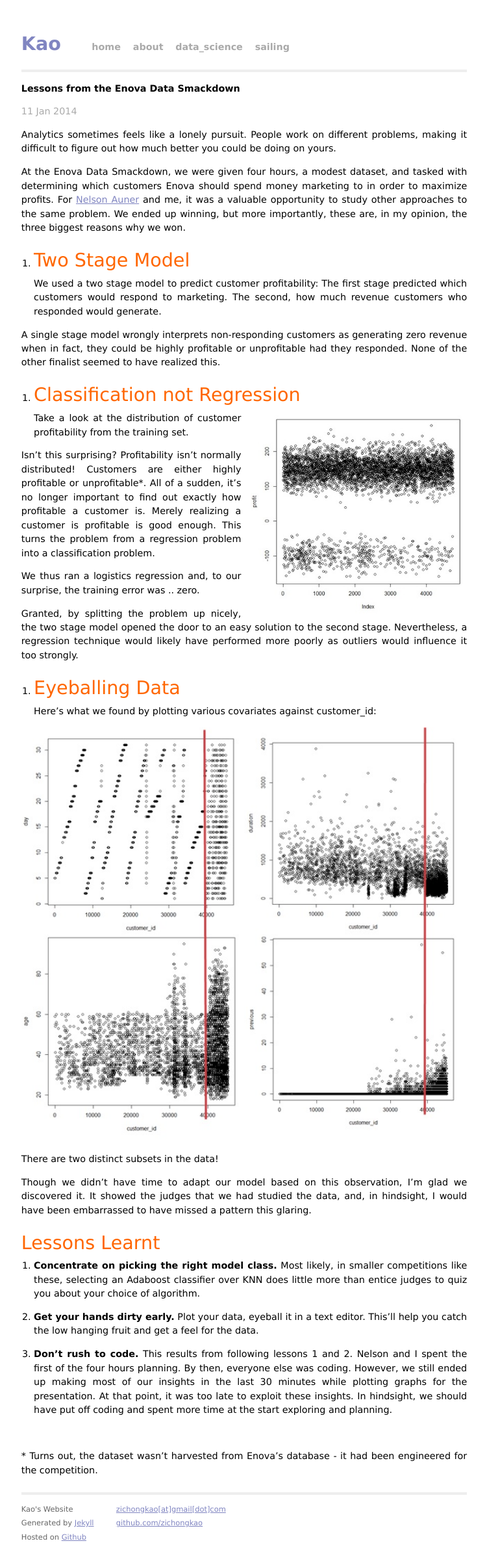
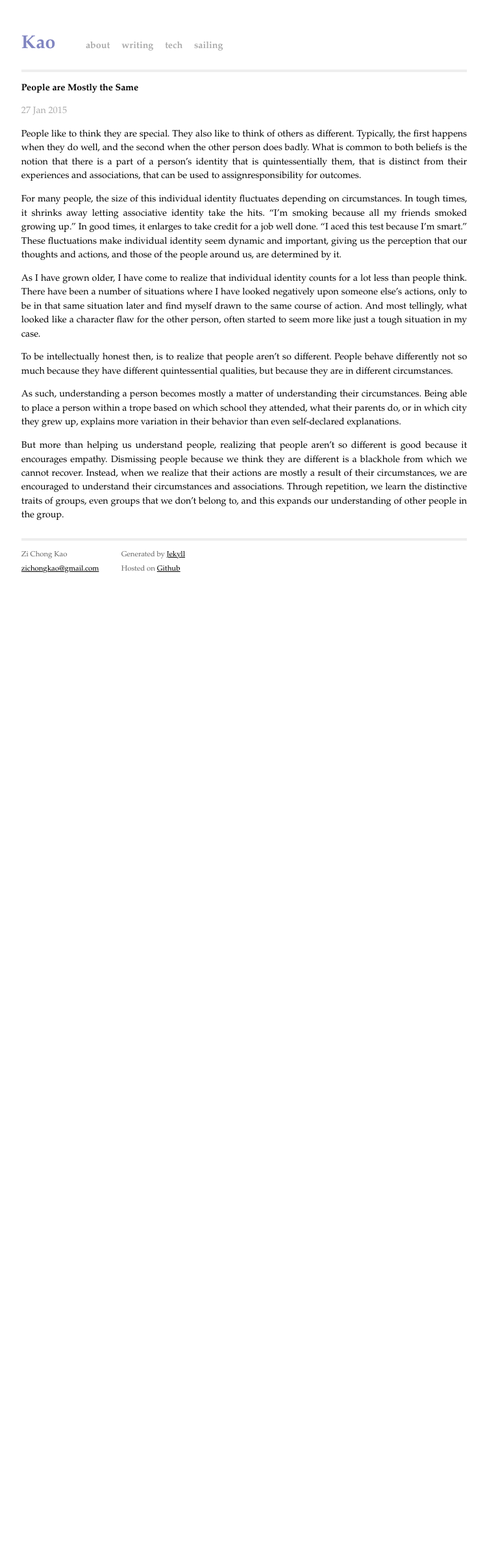
Before and after one commit to zichongkao/zichongkao.github.io, a Jekyll site: the page built from _posts/2014-01-11-enova.markdown, in a window 1280 px wide. Shown: the whole page at 65% size, without its empty margins (264-1014 px from the left). Built offline with Jekyll 4.4.1, drawn with Linux system fonts in a browser that asks for light colours; Markdown is read by kramdown in place of the engine named in the settings; after the commit the page ends 929 px from its top, so only the background shows below that.

Commit message:
Revamp font, posts, etc.

```diff
--- a/_config.yml
+++ b/_config.yml
@@ -1,3 +1,3 @@
 name: Kao
 markdown: redcarpet
-pygments: true
+highlighter: pygments
--- a/_layouts/default.html
+++ b/_layouts/default.html
@@ -3,7 +3,7 @@
     <head>
         <meta charset="utf-8">
         <meta http-equiv="X-UA-Compatible" content="IE=edge,chrome=1">
-        <meta name="description" content="Kao's Website">
+        <meta name="description" content="Kao">
         <meta name="keywords" content="zichongkao, kaozichong, kao, zi, chong, data science, sailing, analytics, uchicago">
 
         <title>{{ page.title }}</title>
@@ -21,9 +21,9 @@
         <div class="site">
           <div class="header">
             <h1 class="title"><a href="/">{{ site.name }}</a></h1>
-            <a class="extra" href="/">home</a>
-            <a class="extra" href="/about.html">about</a>
-            <a class="extra" href="/data_science.html">data_science</a>
+            <a class="extra" href="/index.html">about</a>
+            <a class="extra" href="/writing.html">writing</a>
+            <a class="extra" href="/tech.html">tech</a>
             <a class="extra" href="/sailing.html">sailing</a>
           </div>
 
@@ -32,19 +32,18 @@
           <div class="footer">
             <div class="contact">
               <p>
-                Kao's Website<br />
+                Zi Chong Kao<br />
+                <a href="mailto:zichongkao+web@gmail.com">zichongkao@gmail.com</a><br />
+                    <br />
+              </p>
+            </div>
+            <div class="contact">
+              <p>
                 Generated by <a href="http://jekyllrb.com/">Jekyll</a><br/>
                 Hosted on <a href="https://github.com/zichongkao/zichongkao.github.io">Github</a>
               </p>
             </div>
-            <div class="contact">
-              <p>
-                <a href="mailto:zichongkao+web@gmail.com">zichongkao[at]gmail[dot]com</a><br />
-                <a href="https://github.com/zichongkao">github.com/zichongkao</a><br />
-                    <br />
-              </p>
-            </div>
-          </div>
+                      </div>
         </div>
 
     </body>
--- a/_posts/2014-01-11-enova.markdown
+++ b/_posts/2014-01-11-enova.markdown
@@ -1,48 +1,18 @@
 ---
 layout: post
-title: "Lessons from the Enova Data Smackdown"
-date: 2014-01-11 02:54:29
-categories: data_science
+title: "People are Mostly the Same"
+date: 2015-01-27 02:54:29
+categories: writing
 ---
 
-Analytics sometimes feels like a lonely pursuit. People work on different problems, making it difficult to figure out how much better you could be doing on yours.
+People like to think they are special. They also like to think of others as different. Typically, the first happens when they do well, and the second when the other person does badly. What is common to both beliefs is the notion that there is a part of a person's identity that is quintessentially them, that is distinct from their experiences and associations, that can be used to assignresponsibility for outcomes.
 
-At the Enova Data Smackdown, we were given four hours, a modest dataset, and tasked with determining which customers Enova should spend money marketing to in order to maximize profits. For <a href='http://nelsonauner.com'>Nelson Auner</a> and me, it was a valuable opportunity to study other approaches to the same problem. We ended up winning, but more importantly, these are, in my opinion, the three biggest reasons why we won.
+For many people, the size of this individual identity fluctuates depending on circumstances. In tough times, it shrinks away letting associative identity take the hits. "I'm smoking because all my friends smoked growing up." In good times, it enlarges to take credit for a job well done. "I aced this test because I'm smart." These fluctuations make individual identity seem dynamic and important, giving us the perception that our thoughts and actions, and those of the people around us, are determined by it.
 
-1. Two Stage Model
-===============
-We used a two stage model to predict customer profitability: The first stage predicted which customers would respond to marketing. The second, how much revenue customers who responded would generate.
+As I have grown older, I have come to realize that individual identity counts for a lot less than people think. There have been a number of situations where I have looked negatively upon someone else's actions, only to be in that same situation later and find myself drawn to the same course of action. And most tellingly, what looked like a character flaw for the other person, often started to seem more like just a tough situation in my case.
 
-A single stage model wrongly interprets non-responding customers as generating zero revenue when in fact, they could be highly profitable or unprofitable had they responded. None of the other finalist seemed to have realized this.
+To be intellectually honest then, is to realize that people aren't so different. People behave differently not so much because they have different quintessential qualities, but because they are in different circumstances.
 
-2. Classification not Regression
-=============================
-Take a look at the distribution <img src='/pics/enova_graph.jpg' width='50%' style='float: right; margin-left: 1em;'>of customer profitability from the training set.
+As such, understanding a person becomes mostly a matter of understanding their circumstances. Being able to place a person within a trope based on which school they attended, what their parents do, or in which city they grew up, explains more variation in their behavior than even self-declared explanations.
 
-Isn't this surprising? Profitability isn't normally distributed! Customers are either highly profitable or unprofitable*. All of a sudden, it's no longer important to find out exactly how profitable a customer is. Merely realizing a customer is profitable is good enough. This turns the problem from a regression problem into a classification problem.
-
-We thus ran a logistics regression and, to our surprise, the training error was .. zero.
-
-Granted, by splitting the problem up nicely, the two stage model opened the door to an easy solution to the second stage. Nevertheless, a regression technique would likely have performed more poorly as outliers would influence it too strongly.
-
-3. Eyeballing Data
-===============
-Here's what we found by plotting various covariates against customer\_id:
-
-<img src='/pics/enova_four.jpg' width='100%' style=''>
-
-There are two distinct subsets in the data!
-
-Though we didn't have time to adapt our model based on this observation, I'm glad we discovered it. It showed the judges that we had studied the data, and, in hindsight, I would have been embarrassed to have missed a pattern this glaring.
-
-Lessons Learnt
-==============
-1. __Concentrate on picking the right model class.__ Most likely, in smaller competitions like these, selecting an Adaboost classifier over KNN does little more than entice judges to quiz you about your choice of algorithm.
-
-2. __Get your hands dirty early.__ Plot your data, eyeball it in a text editor. This'll help you catch the low hanging fruit and get a feel for the data.
-
-3. __Don't rush to code.__ This results from following lessons 1 and 2. Nelson and I spent the first of the four hours planning. By then, everyone else was coding. However, we still ended up making most of our insights in the last 30 minutes while plotting graphs for the presentation. At that point, it was too late to exploit these insights. In hindsight, we should have put off coding and spent more time at the start exploring and planning.
-
-<br>
-
-\* Turns out, the dataset wasn't harvested from Enova's database - it had been engineered for the competition.
+But more than helping us understand people, realizing that people aren't so different is good because it encourages empathy. Dismissing people because we think they are different is a blackhole from which we cannot recover. Instead, when we realize that their actions are mostly a result of their circumstances, we are encouraged to understand their circumstances and associations. Through repetition, we learn the distinctive traits of groups, even groups that we don't belong to, and this expands our understanding of other people in the group.
--- a/css/main.css
+++ b/css/main.css
@@ -14,14 +14,9 @@ html, body { height: 100%; }
 
 body {
   background-color: #FFF;
-  font: 12px Verdana, Geneva, sans-serif;
+  font: 14px Garamond;
   font-size: small;
   text-align: center;
-}
-
-h1 {
-  font-size: 100%;
-  margin-top: 1em;
 }
 
 h2, h3, h4{
@@ -32,12 +27,14 @@ h1 {
   color: #ff6600;
   font-size: 200%;
   font-weight: normal;
+  margin-top: 1em;
 }
+
 p { margin: 1em 0; }
 
-a         { color: #8085C1; }
-a:hover   { color: #8085C1; }
-a:visited { color: #8085C1; }
+a         { color: #000; }
+a:hover   { color: #222; }
+a:visited { color: #000; }
 
 ul  {list-style-position: inside;}
 
@@ -45,8 +42,8 @@ table,td,tr,th {
   padding:0px;
   border-collapse:collapse;
   text-align: left;
-  font-weight: 400;
-  font-size: 90%
+  font-weight : 400;
+  font-size: 100%
   }
 
 th {
@@ -65,11 +62,11 @@ td.date{
 }
 
 td.event{
-  width: 18em;
+  width: 14em;
 }
 
 td.role{
-  width: 24em;
+  width: 18em;
 }
 
 div.project{
@@ -180,7 +177,7 @@ div.resource  h2{
 }
 
 .footer .contact a {
-  color: #8085C1;
+  color: #000;
 }
 
 .footer .rss {
```
Also changed, not shown: _posts/2011-12-01-deadly_storm.markdown (deleted, +0 -63 lines), _posts/2013-07-14-lostcoast.markdown (deleted, +0 -65 lines), _posts/2013-07-14-sql.markdown (deleted, +0 -59 lines), _posts/2013-07-29-linear.markdown (deleted, +0 -24 lines), _posts/2013-10-02-pathologies.markdown (deleted, +0 -34 lines), about.html (deleted, +0 -37 lines), index.html (+8 -9 lines), sailing.html (+16 -9 lines).
